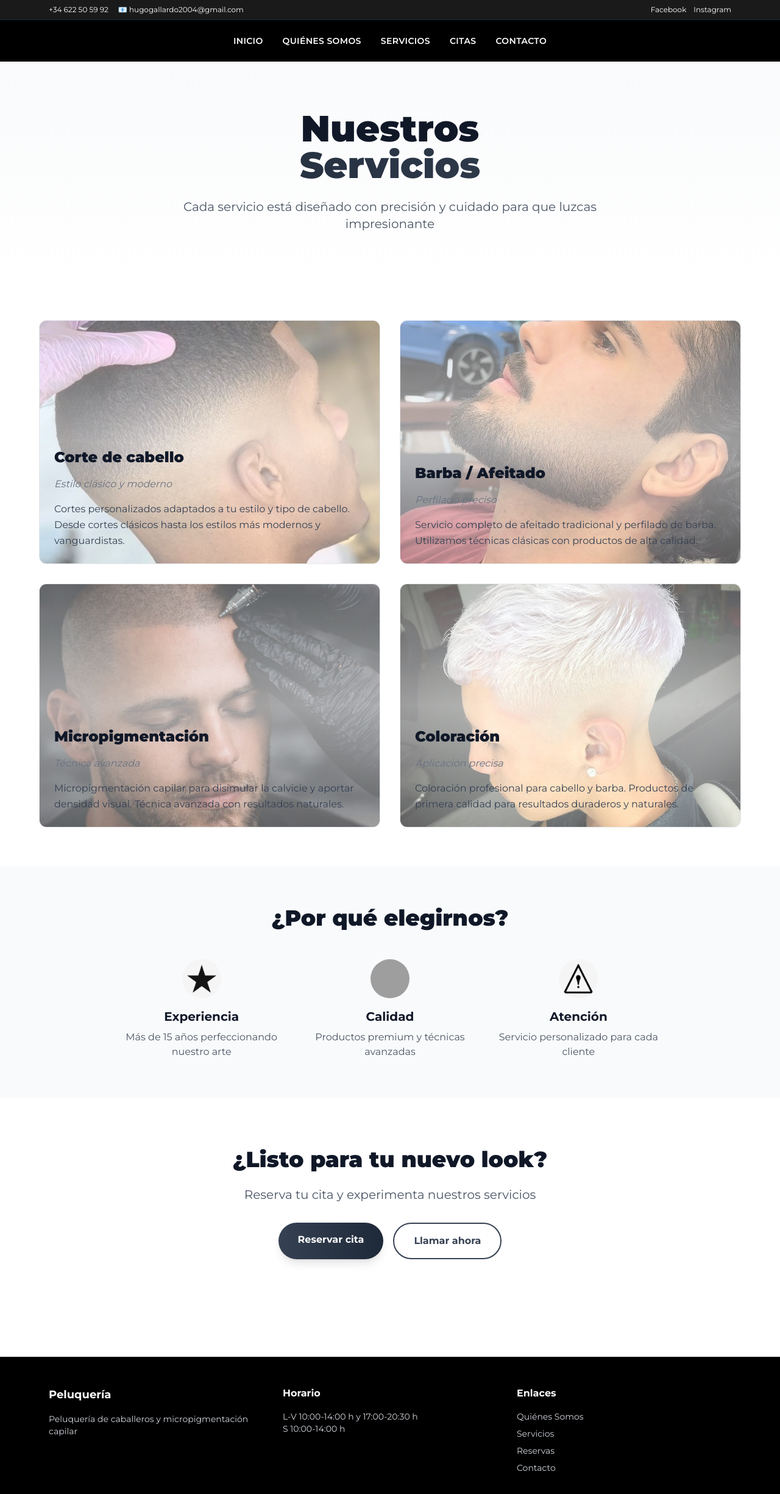
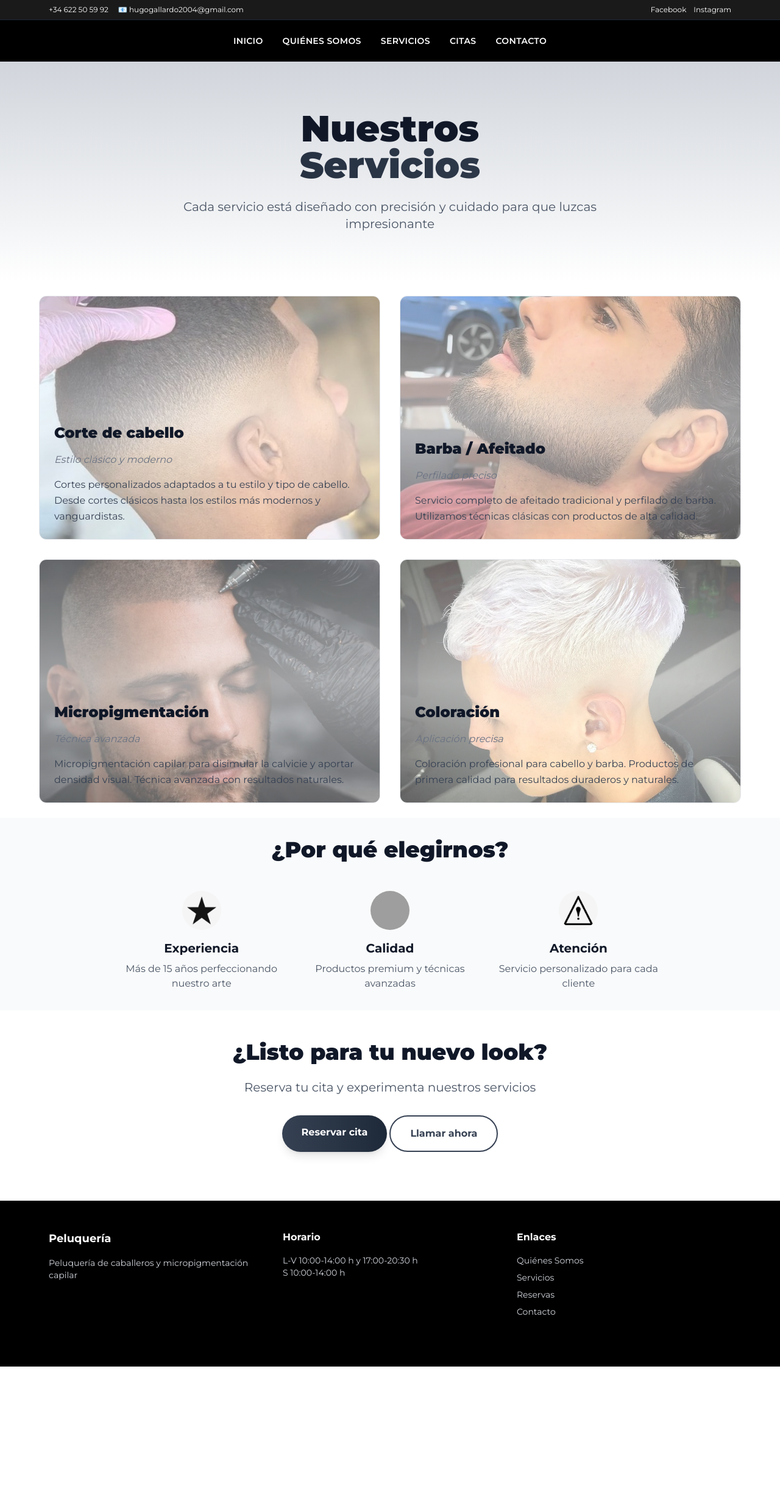
Before and after one commit to hsgallardo/ProyectoPeluqueria, a Next.js app: page /servicios in a window 1280 px wide. Shown: the top 2450 px of the page at 61% size. After the commit the page ends 2241 px from the top, so only its background shows below. Built offline with nearby package versions, Linux system fonts and the light colour scheme; grey boxes are pictures that could not be loaded.

Commit message:
Correciones

```diff
--- a/app/layout.tsx
+++ b/app/layout.tsx
@@ -64,7 +64,7 @@ export default function RootLayout({
         </main>
 
         {/* FOOTER */}
-        <footer className="text-white mt-20" style={{backgroundColor: '#000000'}}>
+        <footer className="text-white mt-8" style={{backgroundColor: '#000000'}}>
           <div className="max-w-6xl mx-auto px-4 py-12">
             <div className="grid grid-cols-3 gap-8 mb-8">
               {/* Información */}
--- a/app/servicios/page.tsx
+++ b/app/servicios/page.tsx
@@ -37,7 +37,7 @@ export default function Servicios() {
   return (
     <div className="min-h-screen bg-white">
       {/* Hero Section */}
-      <section className="py-20 px-4 sm:px-8 md:px-12 lg:px-16 bg-linear-to-b from-gray-50 to-white">
+      <section className="py-20 px-4 sm:px-8 md:px-12 lg:px-16 bg-linear-to-b from-gray-300 to-white">
         <div className="max-w-6xl mx-auto text-center">
           <h1 className="text-5xl md:text-6xl font-black text-gray-900 mb-6">
             Nuestros
@@ -52,7 +52,7 @@ export default function Servicios() {
       </section>
 
       {/* Servicios Grid */}
-      <section className="py-16 px-4 sm:px-8 md:px-12 lg:px-16">
+        <section className="py-6 px-4 sm:px-8 md:px-12 lg:px-16">
         <div className="max-w-6xl mx-auto grid grid-cols-1 md:grid-cols-2 gap-8">
           {servicios.map((servicio) => (
             <div
@@ -87,7 +87,7 @@ export default function Servicios() {
       </section>
 
       {/* Por qué elegirnos */}
-      <section className="py-16 px-4 sm:px-8 md:px-12 lg:px-16 bg-gray-50">
+      <section className="py-8 px-4 sm:px-8 md:px-12 lg:px-16 bg-gray-50">
         <div className="max-w-4xl mx-auto">
           <h2 className="text-4xl font-black text-gray-900 mb-12 text-center">
             ¿Por qué elegirnos?
@@ -125,7 +125,7 @@ export default function Servicios() {
       </section>
 
       {/* Call to Action */}
-      <section className="py-20 px-4 sm:px-8 md:px-12 lg:px-16 bg-white">
+      <section className="py-12 px-4 sm:px-8 md:px-12 lg:px-16 bg-white">
         <div className="max-w-4xl mx-auto text-center">
           <h2 className="text-4xl font-black text-gray-900 mb-6">
             ¿Listo para tu nuevo look?
@@ -133,7 +133,7 @@ export default function Servicios() {
           <p className="text-xl text-gray-600 mb-8">
             Reserva tu cita y experimenta nuestros servicios
           </p>
-          <div className="flex flex-col sm:flex-row gap-4 justify-center">
+          <div className="flex flex-col sm:flex-row gap-1 justify-center">
             <a
               href="/reservas"
               className="bg-linear-to-r from-gray-700 to-gray-800 hover:from-gray-800 hover:to-gray-900 text-white font-bold px-8 py-4 rounded-full transition transform hover:scale-105 shadow-lg"
```
